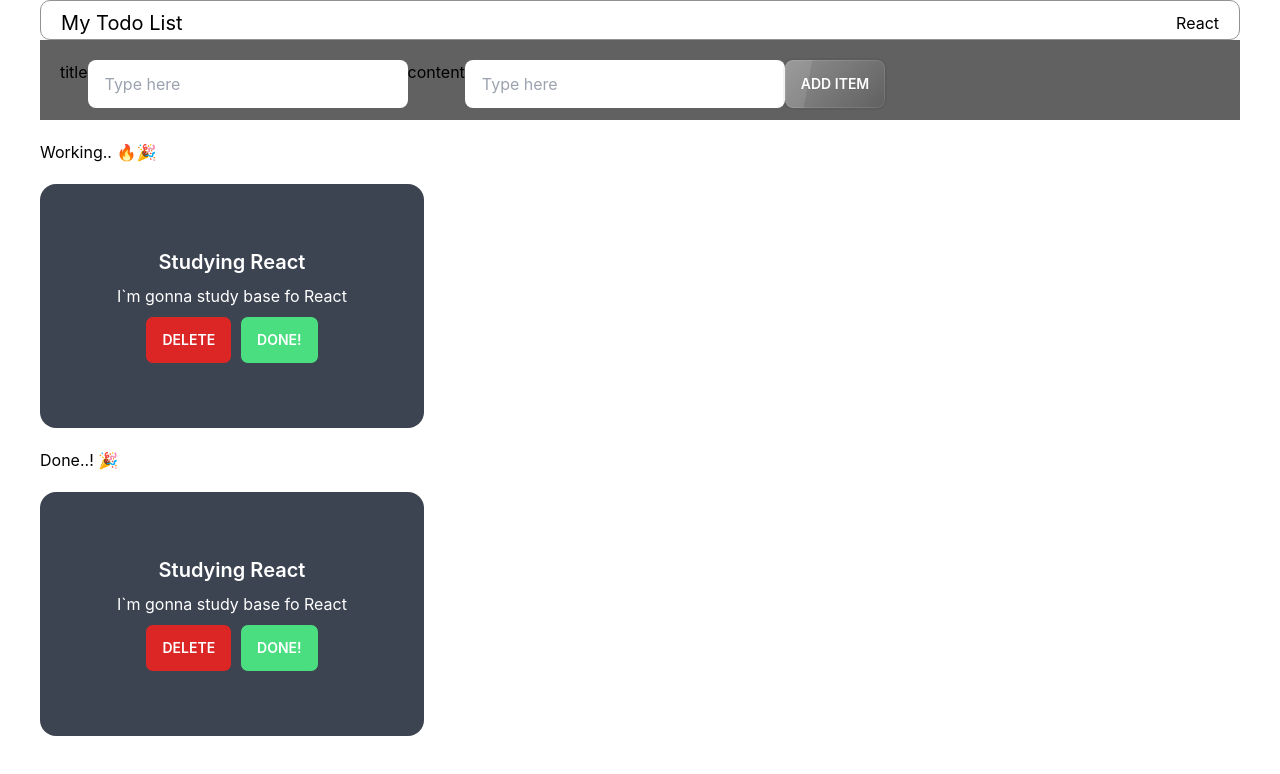
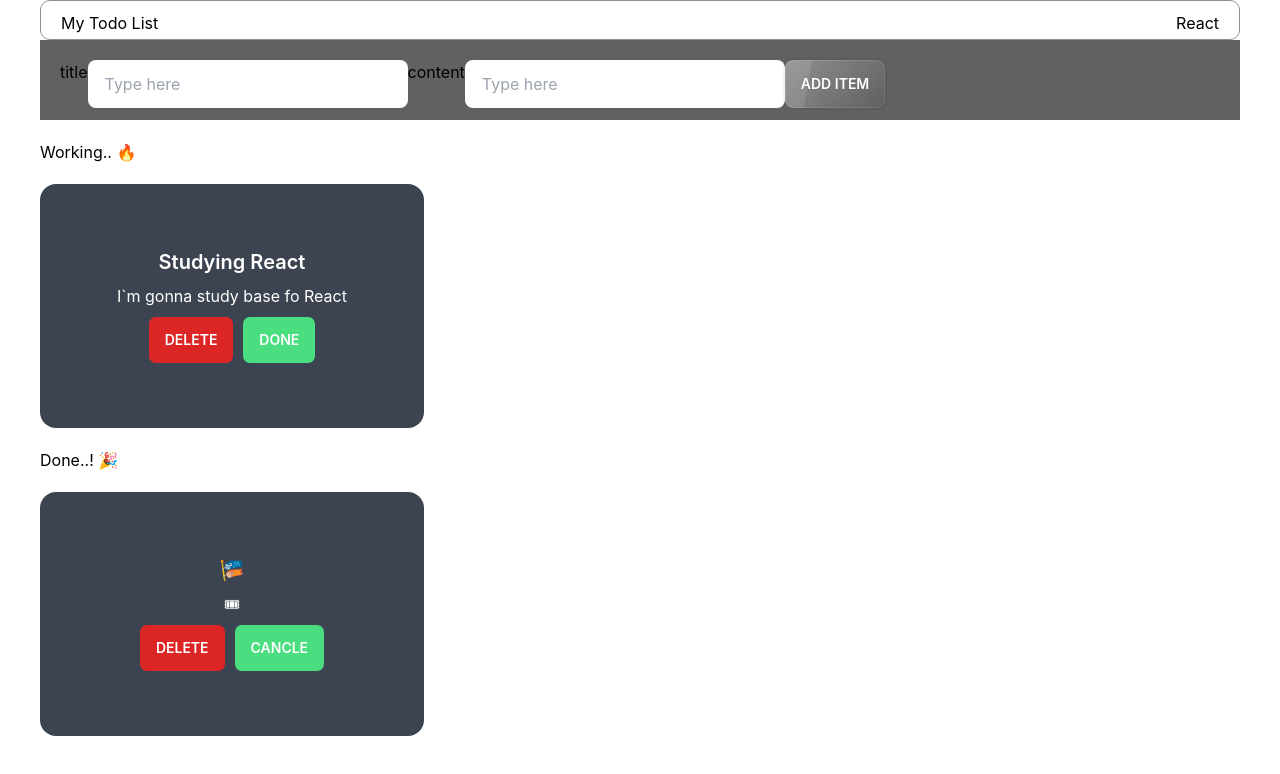
Before and after one commit to buddle6091/react-todo, a React (Vite) app: page / in a window 1280 px wide. Shown: the top 774 px of the page. Built offline with nearby package versions, Linux system fonts and the light colour scheme.

Commit message:
기능 구현 거의 끝

```diff
--- a/src/App.jsx
+++ b/src/App.jsx
@@ -1,10 +1,10 @@
 import { useState } from "react";
 import Header from "./components/Header";
 import AddForm from "./components/AddForm";
-import ListCard from "./components/ListCard";
+import Todo from "./components/Todo";
 import "./App.scss";
 
-function App({ todos }) {
+function App() {
   const [todoData, setTodoData] = useState([
     {
       id: 1,
@@ -19,17 +19,14 @@ function App({ todos }) {
       isDone: true,
     },
   ]);
-
+  console.log(todoData);
   /*  map으로 배열 뽑고 filter로 isDone에 따라서 가르고 */
 
   return (
     <div className="App">
       <Header />
-      <AddForm setTodoData={setTodoData} />
-      <p className="pstyle">Working.. 🔥🎉</p>
-      <ListCard todoData={todoData} key={todoData.id} />
-      <p className="pstyle">Done..! 🎉</p>
-      <ListCard />
+      <AddForm todoData={todoData} setTodoData={setTodoData} />
+      <Todo todoData={todoData} setTodoData={setTodoData} />
     </div>
   );
 }
--- a/src/components/AddForm.jsx
+++ b/src/components/AddForm.jsx
@@ -1,28 +1,69 @@
-import { useState } from "react";
+import { useState, useRef } from "react";
 import "../App.scss";
 
 /* Add Item 을 눌렀을 때, input 값에 존재하는 두 개의 value (tData, cData) 를 props로 ListCard에 보낸 후
 input value를 초기화 */
 
-function AddForm() {
-  const [tData, setTData] = useState("");
-  const [cData, setCData] = useState("");
+/* 값을 넣어줄 가상의 공간 생성 */
+function AddForm({ setTodoData, todoData }) {
+  const [temp, setTemp] = useState({
+    title: "",
+    content: "",
+  });
+  const { title, content } = temp;
+  const onChange = (event) => {
+    const { name, value } = event.target;
+    setTemp({
+      ...temp,
+      [name]: value,
+    });
+  };
+  const todoId = useRef(3);
+
+  const onCreate = function () {
+    const { title, content } = temp;
+    const list = {
+      id: todoId.current,
+      title: title,
+      content: content,
+      isDone: false,
+    };
+    console.log(list);
+    setTemp({
+      title: "",
+      content: "",
+    });
+    if (title.trim() === "" || content.trim() === "") {
+      alert("blank");
+      return null;
+    } else {
+      return setTodoData([...todoData, list]), (todoId.current += 1);
+    }
+  };
 
   return (
     <div className="AddForm">
       <h2>title</h2>
       <input
         type="text"
+        className="input w-full bg-white max-w-xs"
+        name="title"
+        value={title}
         placeholder="Type here"
-        className="input w-full max-w-xs"
+        onChange={onChange}
       />
       <h2>content</h2>
       <input
         type="text"
+        className="input w-full bg-white max-w-xs"
+        name="content"
+        value={content}
         placeholder="Type here"
-        className="input w-full max-w-xs"
+        onChange={onChange}
       />
-      <button className="btn glass">Add Item</button>
+      <button type="button" className="btn glass" onClick={onCreate}>
+        Add Item
+      </button>
     </div>
   );
 }
--- a/src/components/Header.jsx
+++ b/src/components/Header.jsx
@@ -4,7 +4,7 @@ import "../App.scss";
 function Header() {
   return (
     <div className="Header">
-      <p className="text-[20px]">My Todo List</p>
+      <p>My Todo List</p>
       <p>React</p>
     </div>
   );
--- a/src/components/ListCard.jsx
+++ b/src/components/ListCard.jsx
@@ -1,4 +1,3 @@
-import { useState } from "react";
 import "../App.scss";
 
 /* AddForm에서 보낸 tData, cData 를 각 값에 적용 -> useState Hook을 활용하여 기초 값에
@@ -9,18 +8,40 @@ import "../App.scss";
   AddForm에서 추가한 순서대로 id 값을 발행, 완료든 취소든 id 순으로 오름차순 정렬
   삭제는 인덱스 delete*/
 
-function ListCard() {
-  const [count, setCount] = useState(0);
+function ListCard({ todo, todoData, setTodoData }) {
+  const { title, content, id } = todo;
+
+  const drop = () => {
+    const newArray = todoData.filter((x) => x.id !== id);
+    setTodoData(newArray);
+  };
+
+  const done = () => {
+    const newArray2 = todoData.map((x) => {
+      if (x.id === id) {
+        return setTodoData();
+      }
+    });
+    setTodoData(newArray2);
+  };
 
   return (
     <div>
       <div className="card w-96 bg-neutral text-neutral-content">
         <div className="card-body items-center text-center">
-          <h2 className="card-title text-white">Studying React</h2>
-          <p className="text-white">I`m gonna study base fo React</p>
+          <h2 className="card-title text-white" name="title">
+            {title}
+          </h2>
+          <p className="text-white" name="content">
+            {content}
+          </p>
           <div className="card-actions justify-end">
-            <button className="btn bg-red-600">Delete</button>
-            <button className="btn bg-green-400 text-white">Done!</button>
+            <button className="btn bg-red-600" onClick={drop}>
+              Delete
+            </button>
+            <button className="btn bg-green-400 text-white" onClick={done}>
+              {todo.isDone ? "Cancle" : "Done"}
+            </button>
           </div>
         </div>
       </div>
--- /dev/null
+++ b/src/components/Todo.jsx
@@ -0,0 +1,44 @@
+import "../App.scss";
+import ListCard from "./ListCard";
+
+function Todo({ todoData, setTodoData }) {
+  /*  map으로 배열 뽑고 filter로 isDone에 따라서 가르고 */
+
+  return (
+    <div className="Todo">
+      <p className="pstyle">Working.. 🔥</p>
+      {todoData.map((todo) => {
+        if (todo.isDone == 0) {
+          return (
+            <ListCard
+              todo={todo}
+              key={todo.id}
+              todoData={todoData}
+              setTodoData={setTodoData}
+            />
+          );
+        } else {
+          return null;
+        }
+      })}
+
+      <p className="pstyle">Done..! 🎉</p>
+      {todoData.map((todo) => {
+        if (todo.isDone == 1) {
+          return (
+            <ListCard
+              todo={todo}
+              key={todo.id}
+              todoData={todoData}
+              setTodoData={setTodoData}
+            />
+          );
+        } else {
+          return null;
+        }
+      })}
+    </div>
+  );
+}
+
+export default Todo;
```
